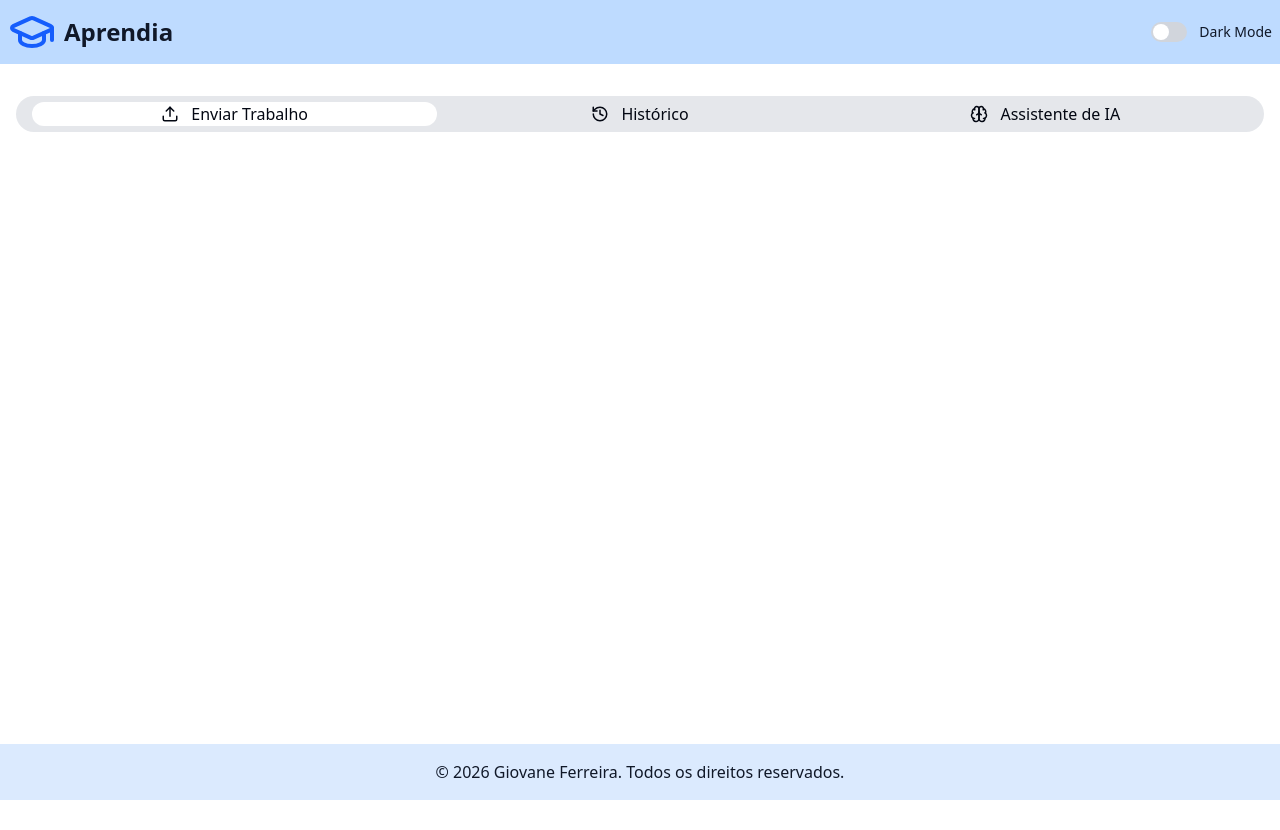
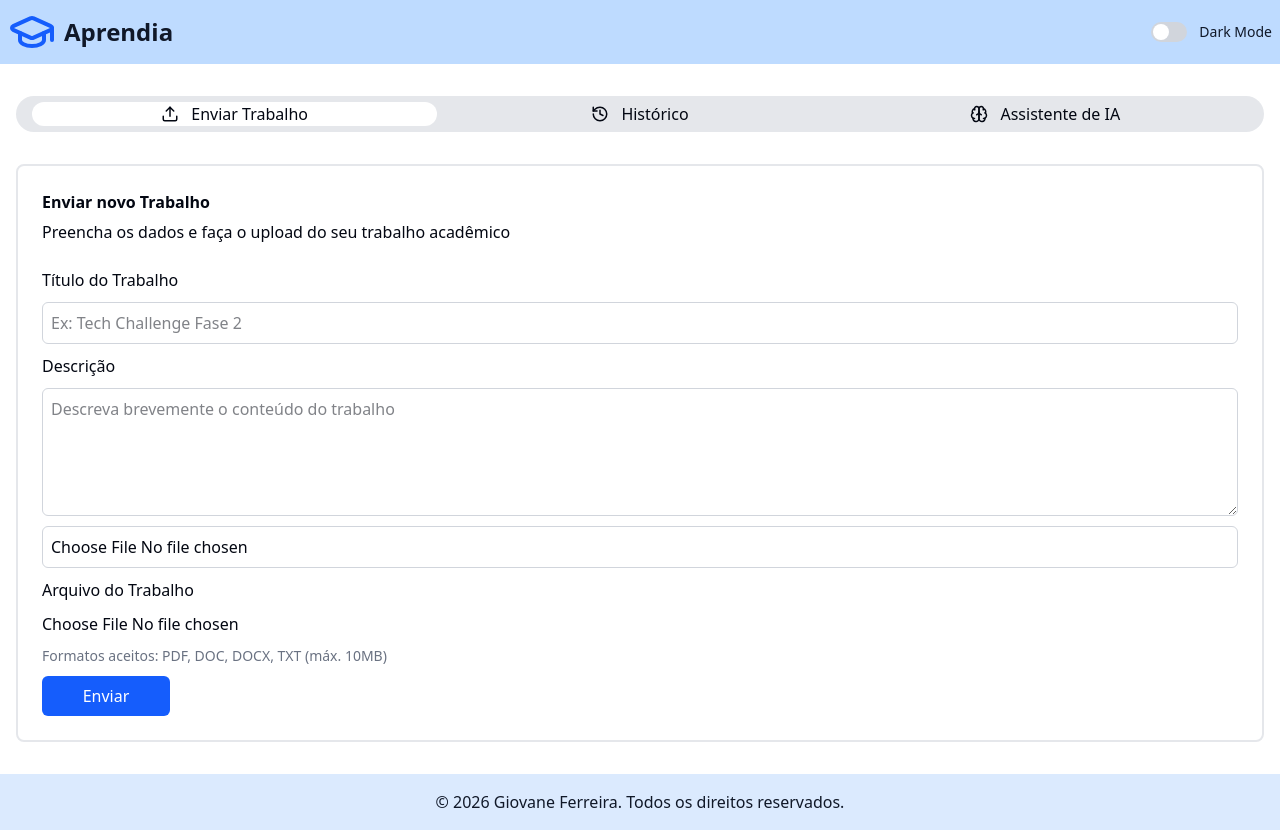
Before and after one commit to giovane-f16/pos-tech-hackaton, a Next.js app: page /aluno in a window 1280 px wide. Before the commit the page ends 800 px from the top, so only its background shows below. Built offline with nearby package versions, Linux system fonts and the light colour scheme; no server answers.

Commit message:
Incluindo seções na página do aluno

```diff
--- a/src/app/aluno/page.tsx
+++ b/src/app/aluno/page.tsx
@@ -22,6 +22,38 @@ const AlunoPage = () => {
                     Assistente de IA
                 </button>
             </section>
+
+            <section className="mt-8">
+                {tab == "upload" && (
+                    <div className="border-gray-200 border-2 rounded-lg p-6">
+                        <h2 className="text-[18x] font-semibold mb-1.5">Enviar novo Trabalho</h2>
+                        <p>Preencha os dados e faça o upload do seu trabalho acadêmico</p>
+                        <form className="mt-6 flex flex-col gap-y-2.5">
+                            <label htmlFor="titulo" className="mb-0">Título do Trabalho</label>
+                            <input type="text" placeholder="Ex: Tech Challenge Fase 2" className="border border-gray-300 rounded-md p-2 w-full border-input bg-input-background" />
+                            <label htmlFor="descricao">Descrição</label>
+                            <textarea placeholder="Descreva brevemente o conteúdo do trabalho" className="border border-gray-300 rounded-md p-2 w-full h-32"></textarea>
+                            <input type="file" className="border border-gray-300 rounded-md p-2 w-full" />
+                            <label htmlFor="upload">Arquivo do Trabalho</label>
+                            <input type="file" name="" id="" />
+                            <p className="text-sm text-gray-500">Formatos aceitos: PDF, DOC, DOCX, TXT (máx. 10MB)</p>
+                            <button type="submit" className="bg-blue-600 text-white rounded-md px-4 py-2 w-32 hover:bg-blue-700">Enviar</button>
+                        </form>
+                    </div>
+                )}
+                {tab == "history" && (
+                    <div>
+                        <h2 className="text-2xl font-semibold mb-4">Histórico</h2>
+                        <p>Conteúdo do histórico de trabalhos enviados.</p>
+                    </div>
+                )}
+                {tab == "assistant" && (
+                    <div>
+                        <h2 className="text-2xl font-semibold mb-4">Assistente de IA</h2>
+                        <p>Conteúdo do assistente de IA para ajudar os alunos.</p>
+                    </div>
+                )}
+            </section>
         </main>
     );
 }
```
